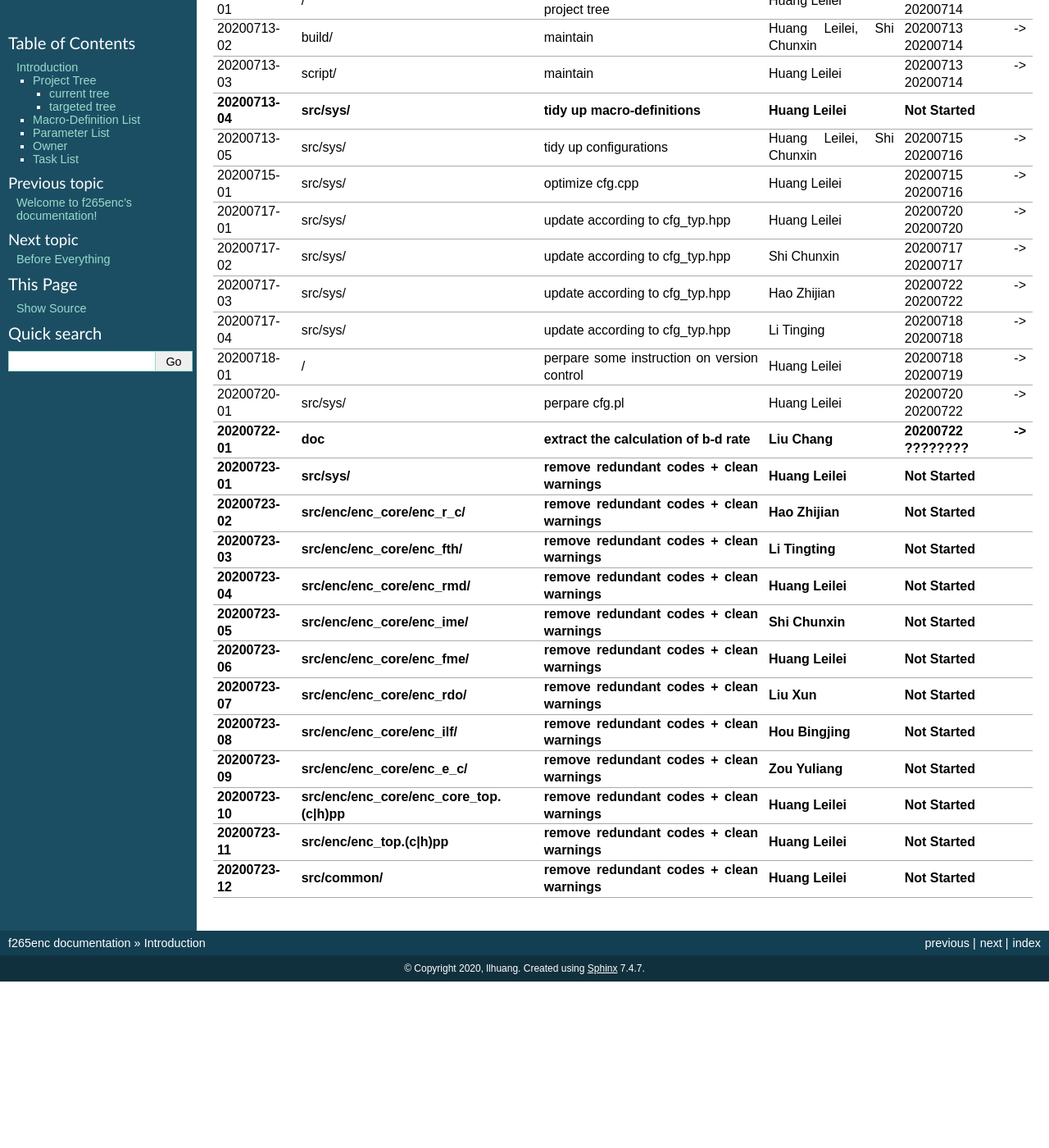
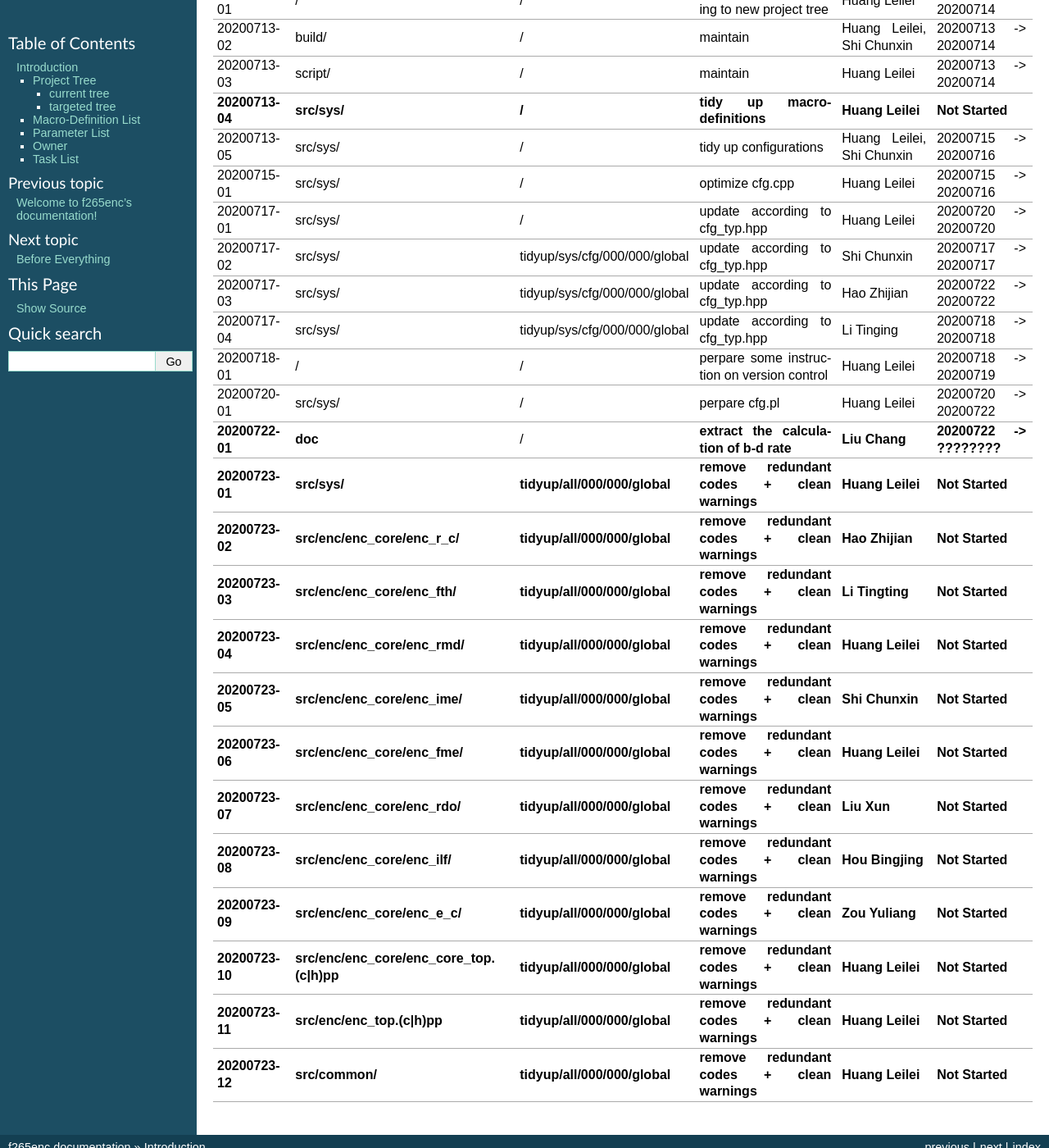
Before and after one commit to iamhll/f265enc_doc, a Sphinx documentation site: the page built from source/introduction/main.rst, in a window 1280 px wide and 1400 px high, scrolled down 4625 px. Shown: the whole window at 82% size. Built offline with Sphinx 7.4.7, drawn with Linux system fonts in a browser that asks for light colours; before the commit the page ends 5822 px from its top, so only the background shows below that.

Commit message:
[MINOR] [UPDATE] 1. introduction    a. tag added to task list

```diff
--- a/source/coding_style/main.rst
+++ b/source/coding_style/main.rst
@@ -240,6 +240,8 @@ collected through code review
 
     never use tab
 
+    \
+
 #.  **Definition**
 
     must be atomic
--- a/source/introduction/main.rst
+++ b/source/introduction/main.rst
@@ -154,32 +154,32 @@ Task List
     :align: left
     :widths: auto
 
-    ================= =========================================== ================================================== =============================== ==========================
-       Number            Directory                                   Task                                               Owner                           Status
-    ================= =========================================== ================================================== =============================== ==========================
-       20200713-01       /                                           relocate files according to new project tree       Huang Leilei                    20200713 -> 20200714
-       20200713-02       build/                                      maintain                                           Huang Leilei, Shi Chunxin       20200713 -> 20200714
-       20200713-03       script/                                     maintain                                           Huang Leilei                    20200713 -> 20200714
-     **20200713-04**   **src/sys/**                                **tidy up macro-definitions**                      **Huang Leilei**                **Not Started**
-       20200713-05       src/sys/                                    tidy up configurations                             Huang Leilei, Shi Chunxin       20200715 -> 20200716
-       20200715-01       src/sys/                                    optimize cfg.cpp                                   Huang Leilei                    20200715 -> 20200716
-       20200717-01       src/sys/                                    update according to cfg_typ.hpp                    Huang Leilei                    20200720 -> 20200720
-       20200717-02       src/sys/                                    update according to cfg_typ.hpp                    Shi Chunxin                     20200717 -> 20200717
-       20200717-03       src/sys/                                    update according to cfg_typ.hpp                    Hao Zhijian                     20200722 -> 20200722
-       20200717-04       src/sys/                                    update according to cfg_typ.hpp                    Li Tinging                      20200718 -> 20200718
-       20200718-01       /                                           perpare some instruction on version control        Huang Leilei                    20200718 -> 20200719
-       20200720-01       src/sys/                                    perpare cfg.pl                                     Huang Leilei                    20200720 -> 20200722
-     **20200722-01**   **doc**                                     **extract the calculation of b-d rate**            **Liu Chang**                   **20200722 -> ????????**
-     **20200723-01**   **src/sys/**                                **remove redundant codes + clean warnings**        **Huang Leilei**                **Not Started**
-     **20200723-02**   **src/enc/enc_core/enc_r_c/**               **remove redundant codes + clean warnings**        **Hao Zhijian**                 **Not Started**
-     **20200723-03**   **src/enc/enc_core/enc_fth/**               **remove redundant codes + clean warnings**        **Li Tingting**                 **Not Started**
-     **20200723-04**   **src/enc/enc_core/enc_rmd/**               **remove redundant codes + clean warnings**        **Huang Leilei**                **Not Started**
-     **20200723-05**   **src/enc/enc_core/enc_ime/**               **remove redundant codes + clean warnings**        **Shi Chunxin**                 **Not Started**
-     **20200723-06**   **src/enc/enc_core/enc_fme/**               **remove redundant codes + clean warnings**        **Huang Leilei**                **Not Started**
-     **20200723-07**   **src/enc/enc_core/enc_rdo/**               **remove redundant codes + clean warnings**        **Liu Xun**                     **Not Started**
-     **20200723-08**   **src/enc/enc_core/enc_ilf/**               **remove redundant codes + clean warnings**        **Hou Bingjing**                **Not Started**
-     **20200723-09**   **src/enc/enc_core/enc_e_c/**               **remove redundant codes + clean warnings**        **Zou Yuliang**                 **Not Started**
-     **20200723-10**   **src/enc/enc_core/enc_core_top.(c|h)pp**   **remove redundant codes + clean warnings**        **Huang Leilei**                **Not Started**
-     **20200723-11**   **src/enc/enc_top.(c|h)pp**                 **remove redundant codes + clean warnings**        **Huang Leilei**                **Not Started**
-     **20200723-12**   **src/common/**                             **remove redundant codes + clean warnings**        **Huang Leilei**                **Not Started**
-    ================= =========================================== ================================================== =============================== ==========================
+    ================= =========================================== =================================== ================================================== =============================== ==========================
+       Number            Directory                                   Tag                                   Task                                               Owner                           Status
+    ================= =========================================== =================================== ================================================== =============================== ==========================
+       20200713-01       /                                           /                                   relocate files according to new project tree       Huang Leilei                    20200713 -> 20200714
+       20200713-02       build/                                      /                                   maintain                                           Huang Leilei, Shi Chunxin       20200713 -> 20200714
+       20200713-03       script/                                     /                                   maintain                                           Huang Leilei                    20200713 -> 20200714
+     **20200713-04**   **src/sys/**                                **/**                               **tidy up macro-definitions**                      **Huang Leilei**                **Not Started**
+       20200713-05       src/sys/                                    /                                   tidy up configurations                             Huang Leilei, Shi Chunxin       20200715 -> 20200716
+       20200715-01       src/sys/                                    /                                   optimize cfg.cpp                                   Huang Leilei                    20200715 -> 20200716
+       20200717-01       src/sys/                                    /                                   update according to cfg_typ.hpp                    Huang Leilei                    20200720 -> 20200720
+       20200717-02       src/sys/                                    tidyup/sys/cfg/000/000/global       update according to cfg_typ.hpp                    Shi Chunxin                     20200717 -> 20200717
+       20200717-03       src/sys/                                    tidyup/sys/cfg/000/000/global       update according to cfg_typ.hpp                    Hao Zhijian                     20200722 -> 20200722
+       20200717-04       src/sys/                                    tidyup/sys/cfg/000/000/global       update according to cfg_typ.hpp                    Li Tinging                      20200718 -> 20200718
+       20200718-01       /                                           /                                   perpare some instruction on version control        Huang Leilei                    20200718 -> 20200719
+       20200720-01       src/sys/                                    /                                   perpare cfg.pl                                     Huang Leilei                    20200720 -> 20200722
+     **20200722-01**   **doc**                                       /                                 **extract the calculation of b-d rate**            **Liu Chang**                   **20200722 -> ????????**
+     **20200723-01**   **src/sys/**                                **tidyup/all/000/000/global**       **remove redundant codes + clean warnings**        **Huang Leilei**                **Not Started**
+     **20200723-02**   **src/enc/enc_core/enc_r_c/**               **tidyup/all/000/000/global**       **remove redundant codes + clean warnings**        **Hao Zhijian**                 **Not Started**
+     **20200723-03**   **src/enc/enc_core/enc_fth/**               **tidyup/all/000/000/global**       **remove redundant codes + clean warnings**        **Li Tingting**                 **Not Started**
+     **20200723-04**   **src/enc/enc_core/enc_rmd/**               **tidyup/all/000/000/global**       **remove redundant codes + clean warnings**        **Huang Leilei**                **Not Started**
+     **20200723-05**   **src/enc/enc_core/enc_ime/**               **tidyup/all/000/000/global**       **remove redundant codes + clean warnings**        **Shi Chunxin**                 **Not Started**
+     **20200723-06**   **src/enc/enc_core/enc_fme/**               **tidyup/all/000/000/global**       **remove redundant codes + clean warnings**        **Huang Leilei**                **Not Started**
+     **20200723-07**   **src/enc/enc_core/enc_rdo/**               **tidyup/all/000/000/global**       **remove redundant codes + clean warnings**        **Liu Xun**                     **Not Started**
+     **20200723-08**   **src/enc/enc_core/enc_ilf/**               **tidyup/all/000/000/global**       **remove redundant codes + clean warnings**        **Hou Bingjing**                **Not Started**
+     **20200723-09**   **src/enc/enc_core/enc_e_c/**               **tidyup/all/000/000/global**       **remove redundant codes + clean warnings**        **Zou Yuliang**                 **Not Started**
+     **20200723-10**   **src/enc/enc_core/enc_core_top.(c|h)pp**   **tidyup/all/000/000/global**       **remove redundant codes + clean warnings**        **Huang Leilei**                **Not Started**
+     **20200723-11**   **src/enc/enc_top.(c|h)pp**                 **tidyup/all/000/000/global**       **remove redundant codes + clean warnings**        **Huang Leilei**                **Not Started**
+     **20200723-12**   **src/common/**                             **tidyup/all/000/000/global**       **remove redundant codes + clean warnings**        **Huang Leilei**                **Not Started**
+    ================= =========================================== =================================== ================================================== =============================== ==========================
```
